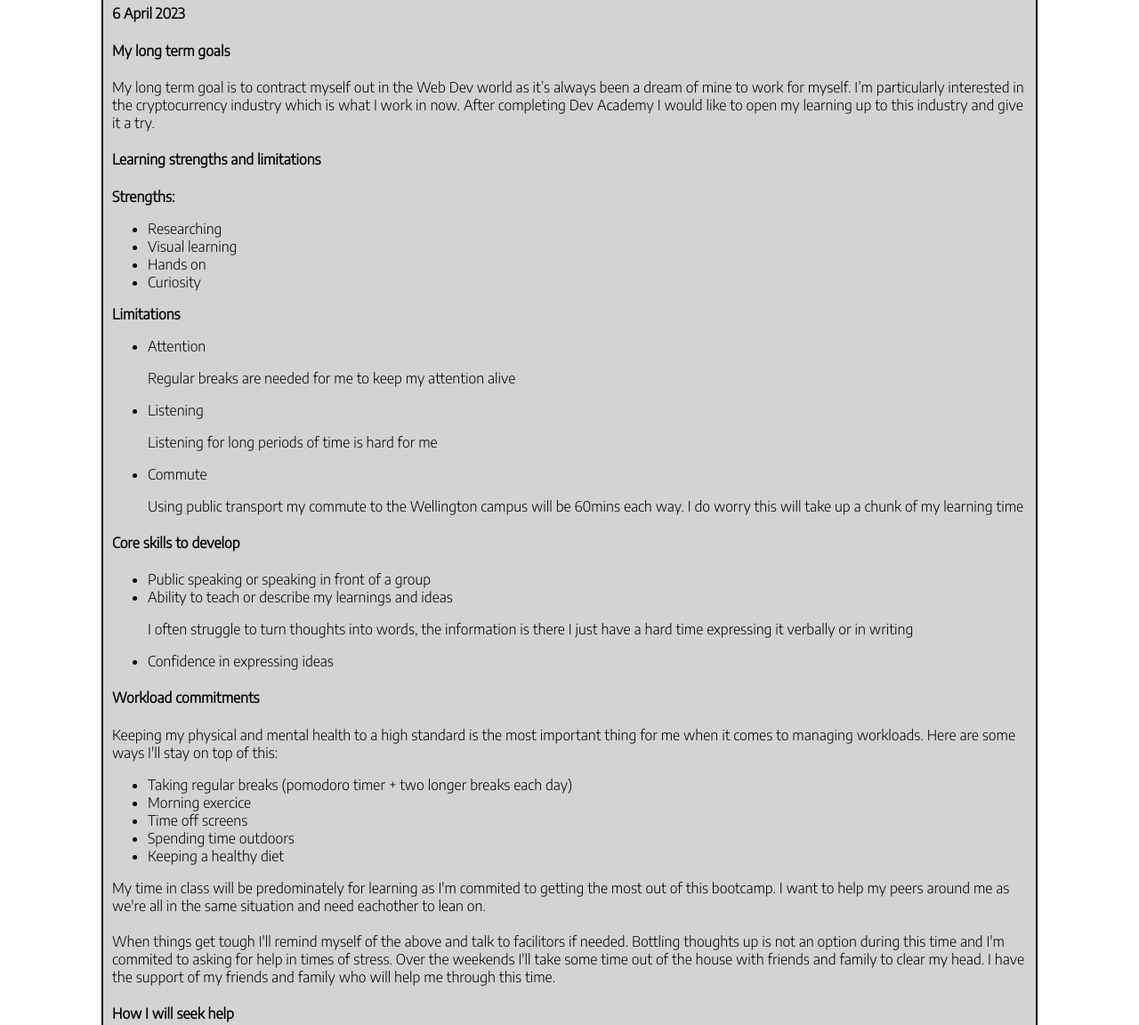
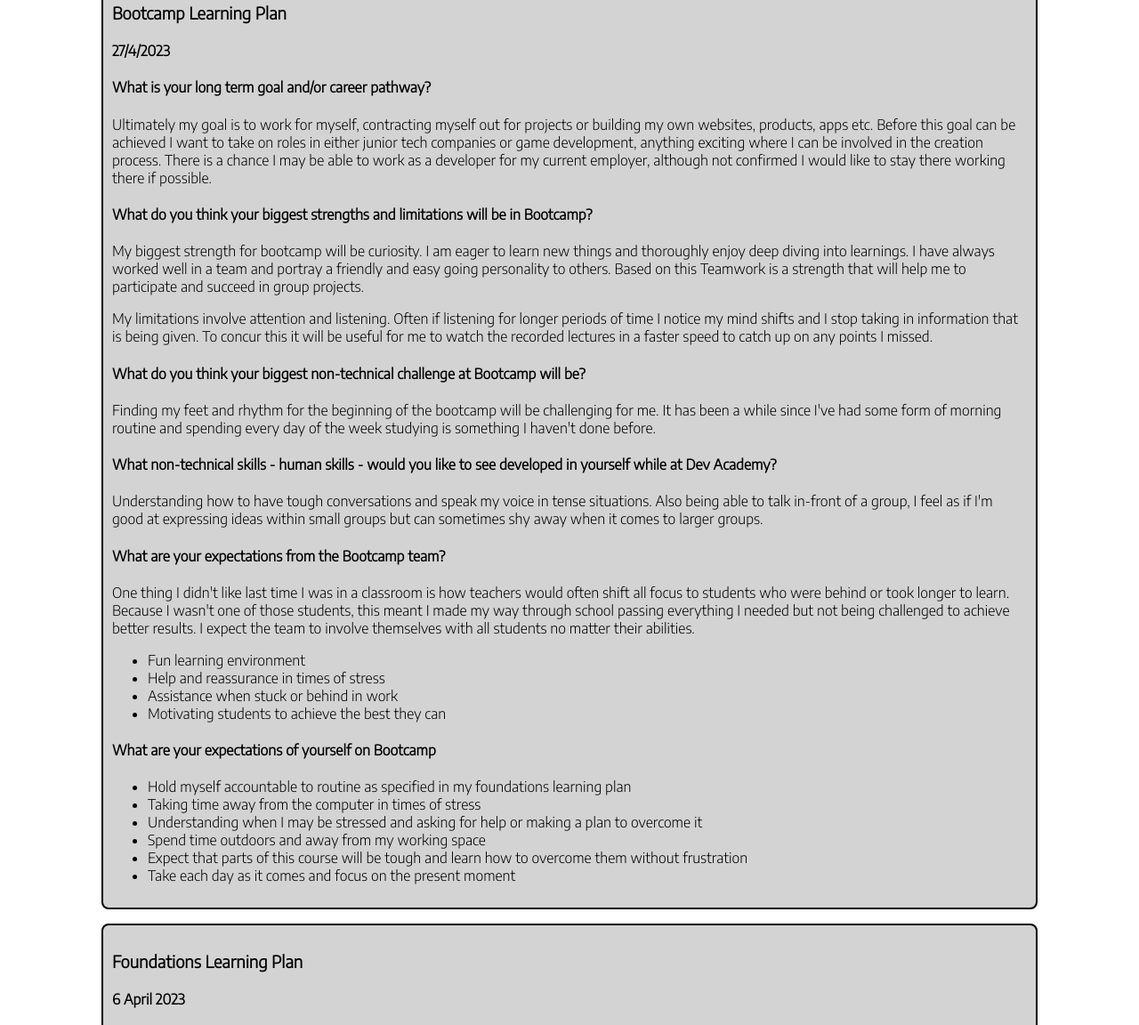
Before and after one commit to ge-krebs/ge-krebs.github.io, a plain HTML site: page blog/my-learning-plan.html in a window 1280 px wide. Shown: the part 345-1497 px from the top of the page at 89% size. Drawn offline with Linux system fonts and the light colour scheme.

Commit message:
modify foundations reflections + add my learning plan for bootcamp

```diff
--- a/blog/my-learning-plan.html
+++ b/blog/my-learning-plan.html
@@ -29,8 +29,39 @@
     <div class="blog-header-container">
     <h1>My Learning Plan</h1>
     </div>
-
     <div class="blog-content-container">
+      <h3>Bootcamp Learning Plan</h3>
+      <h4>27/4/2023</h4>
+      <h4>What is your long term goal and/or career pathway?</h4>
+      <p>Ultimately my goal is to work for myself, contracting myself out for projects or building my own websites, products, apps etc. Before this goal can be achieved I want to take on roles in either junior tech companies or game development, anything exciting where I can be involved in the creation process. There is a chance I may be able to work as a developer for my current employer, although not confirmed I would like to stay there working there if possible. </p>
+      <h4>What do you think your biggest strengths and limitations will be in Bootcamp?</h4>
+      <p>My biggest strength for bootcamp will be curiosity. I am eager to learn new things and thoroughly enjoy deep diving into learnings. I have always worked well in a team and portray a friendly and easy going personality to others. Based on this Teamwork is a strength that will help me to participate and succeed in group projects.</p>
+      <p>My limitations involve attention and listening. Often if listening for longer periods of time I notice my mind shifts and I stop taking in information that is being given. To concur this it will be useful for me to watch the recorded lectures in a faster speed to catch up on any points I missed.</p>
+      <h4>What do you think your biggest non-technical challenge at Bootcamp will be?</h4>
+      <p>Finding my feet and rhythm for the beginning of the bootcamp will be challenging for me. It has been a while since I've had some form of morning routine and spending every day of the week studying is something I haven't done before. </p>
+      <h4>What non-technical skills - human skills - would you like to see developed in yourself while at Dev Academy?</h4>
+      <p>Understanding how to have tough conversations and speak my voice in tense situations. Also being able to talk in-front of a group, I feel as if I'm good at expressing ideas within small groups but can sometimes shy away when it comes to larger groups.</p>
+      <h4>What are your expectations from the Bootcamp team?</h4>
+      <p>One thing I didn't like last time I was in a classroom is how teachers would often shift all focus to students who were behind or took longer to learn. Because I wasn't one of those students, this meant I made my way through school passing everything I needed but not being challenged to achieve better results. I expect the team to involve themselves with all students no matter their abilities.</p>
+      <ul>
+        <li>Fun learning environment</li>
+        <li>Help and reassurance in times of stress</li>
+        <li>Assistance when stuck or behind in work</li>
+        <li>Motivating students to achieve the best they can</li>
+      </ul>
+      <h4>What are your expectations of yourself on Bootcamp</h4>
+      <ul>
+        <li>Hold myself accountable to routine as specified in my foundations learning plan</li>
+        <li>Taking time away from the computer in times of stress</li>
+        <li>Understanding when I may be stressed and asking for help or making a plan to overcome it</li>
+        <li>Spend time outdoors and away from my working space</li>
+        <li>Expect that parts of this course will be tough and learn how to overcome them without frustration</li>
+        <li>Take each day as it comes and focus on the present moment</li>
+      </ul>
+    </div>
+    <p></p>
+    <div class="blog-content-container">
+    <h3>Foundations Learning Plan</h3>
     <h4>6 April 2023</h4>
     <h4>My long term goals</h4>
     <p>My long term goal is to contract myself out in the Web Dev world as it’s always been a dream of mine to work for myself. I’m particularly interested in the cryptocurrency industry which is what I work in now. After completing Dev Academy I would like to open my learning up to this industry and give it a try.</p>
```
Also changed, not shown: blog/foundations-reflections.html (+2 -2 lines).
